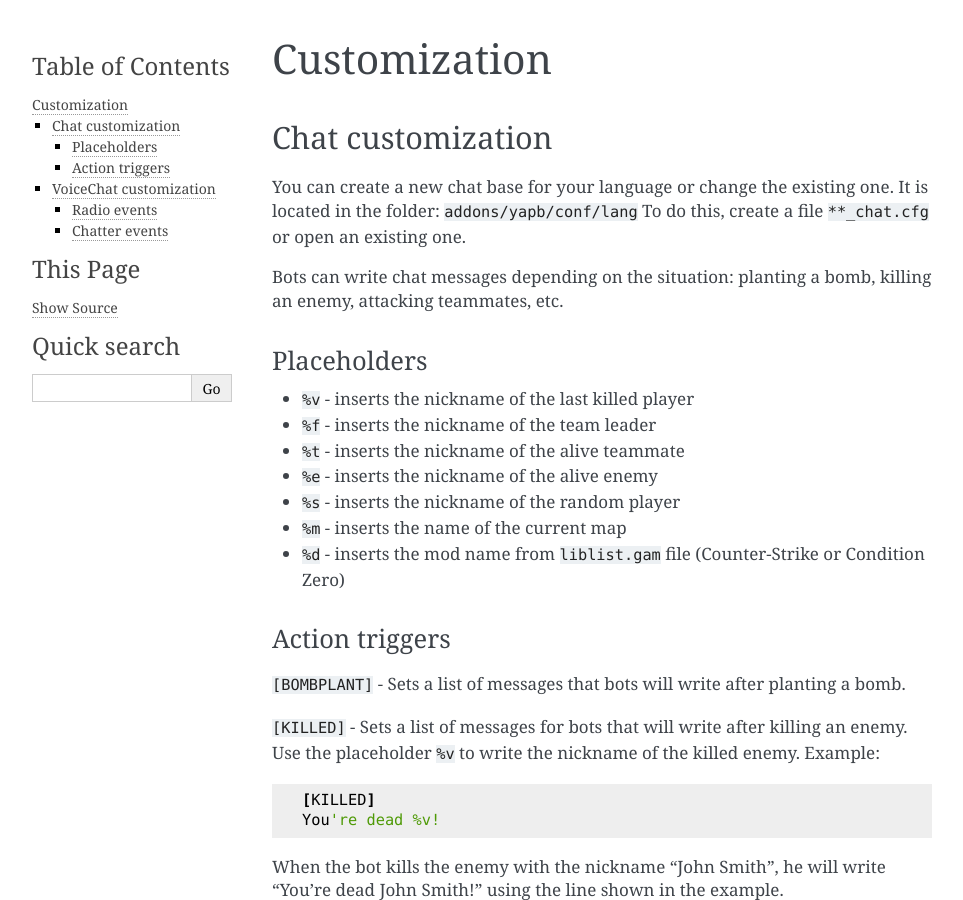
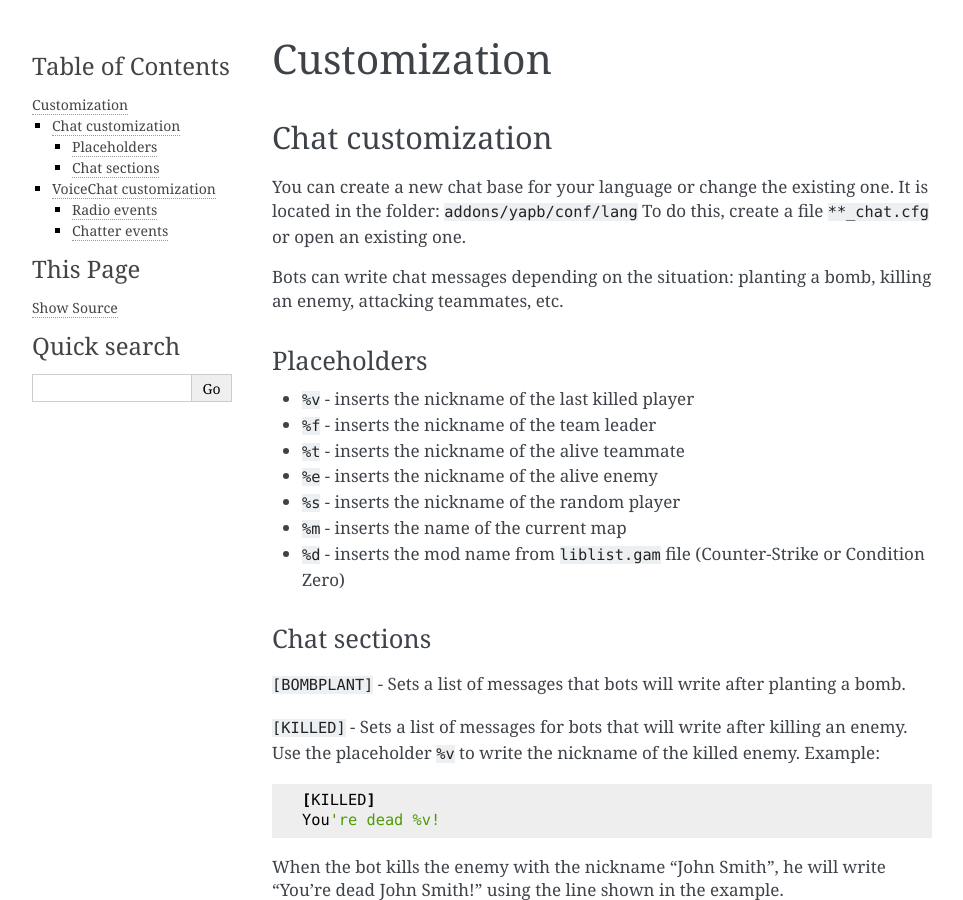
Before and after one commit to yapb/docs, a Sphinx documentation site: the page built from docs/customization.rst, in a window 1280 px wide and 900 px high. Shown: the whole window, without its empty margins (148-1111 px from the left). Built offline with Sphinx 7.4.7, drawn with Linux system fonts in a browser that asks for light colours.

Commit message:
edit: wording

```diff
--- a/docs/customization.rst
+++ b/docs/customization.rst
@@ -21,7 +21,7 @@ Placeholders
 * ``%m`` - inserts the name of the current map
 * ``%d`` - inserts the mod name from ``liblist.gam`` file (Counter-Strike or Condition Zero)
 
-Action triggers
+Chat sections
 --------------------------
 ``[BOMBPLANT]`` - Sets a list of messages that bots will write after planting a bomb.
 
```
